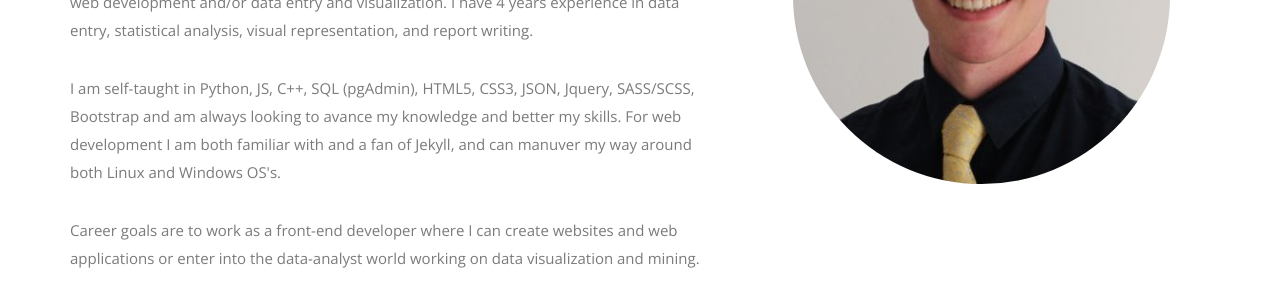
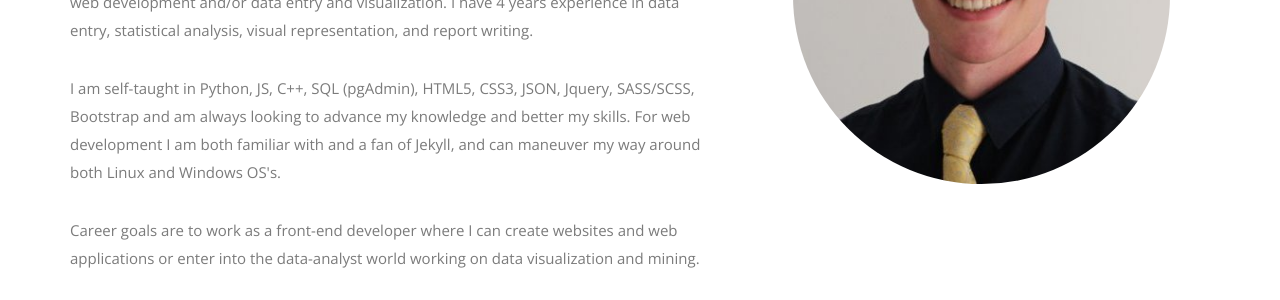
Before and after one commit to ForrestAmeling/home, a Jekyll site: the page built from about.html, in a window 1280 px wide. Shown: the part 984-1284 px from the top of the page. Built offline with Jekyll 4.4.1, drawn with Linux system fonts in a browser that asks for light colours; nearby versions of some CDN libraries; some web fonts are replaced; library files that are not in the unit come from our copies; comment, search, counter and statistics services are not loaded.

Commit message:
fixed typing errors and hope I fixed the blog not posting

```diff
--- a/_includes/about.html
+++ b/_includes/about.html
@@ -9,7 +9,7 @@
             <p>Coding is creating, and creating is what I live for.</p>
           </div>
           <p>As an individual, I am driven to work on projects that meet my creative expression, quantitative mind, and quest to always continue learning. My passion is to use technology based solutions, to help solve real world challenges and problems. I am proficient in Microsoft Suite Products and have an aptitude for software applications. My interest are in web development and/or data entry and visualization. I have 4 years experience in data entry, statistical analysis, visual representation, and report writing.</p>
-          <p>I am self-taught in Python, JS, C++, SQL (pgAdmin), HTML5, CSS3, JSON, Jquery, SASS/SCSS, Bootstrap and am always looking to avance my knowledge and better my skills. For web development I am both familiar with and a fan of Jekyll, and can manuver my way around both Linux and Windows OS's.</p>
+          <p>I am self-taught in Python, JS, C++, SQL (pgAdmin), HTML5, CSS3, JSON, Jquery, SASS/SCSS, Bootstrap and am always looking to advance my knowledge and better my skills. For web development I am both familiar with and a fan of Jekyll, and can maneuver my way around both Linux and Windows OS's.</p>
           <p>Career goals are to work as a front-end developer where I can create websites and web applications or enter into the data-analyst world working on data visualization and mining. </p>
         </div>
       </div><!-- .col-md-7 close -->
--- a/_includes/blog-posts.html
+++ b/_includes/blog-posts.html
@@ -20,7 +20,7 @@
                 <hr>
                 {% endif %}
 
-                <p>{{ post.excerpt }}</p>
+                {{ post.excerpt }}
                 <a class="btn btn-primary" href="{{ post.url }}">Read More <span class="glyphicon glyphicon-chevron-right"></span></a>
                 <hr>
 
```
